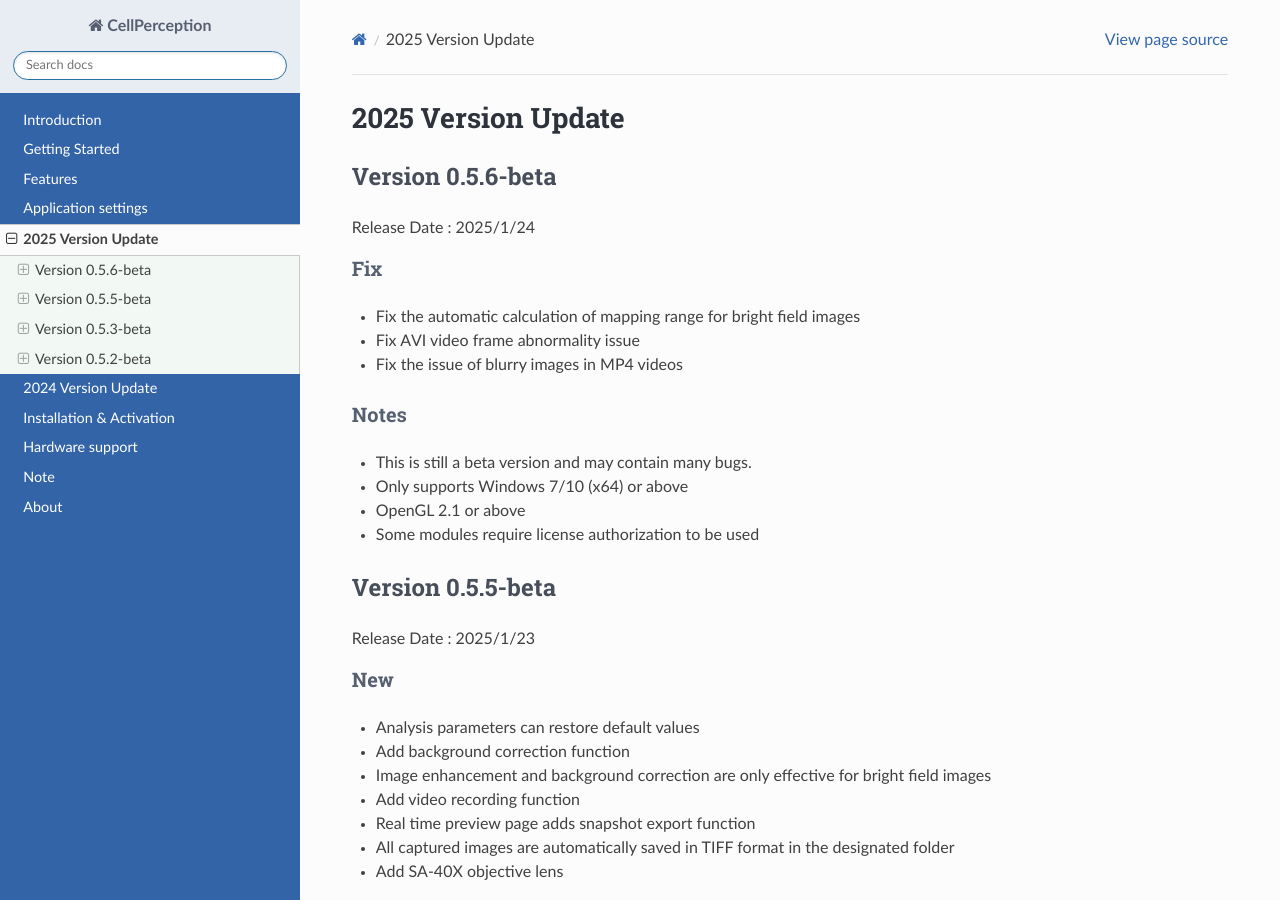
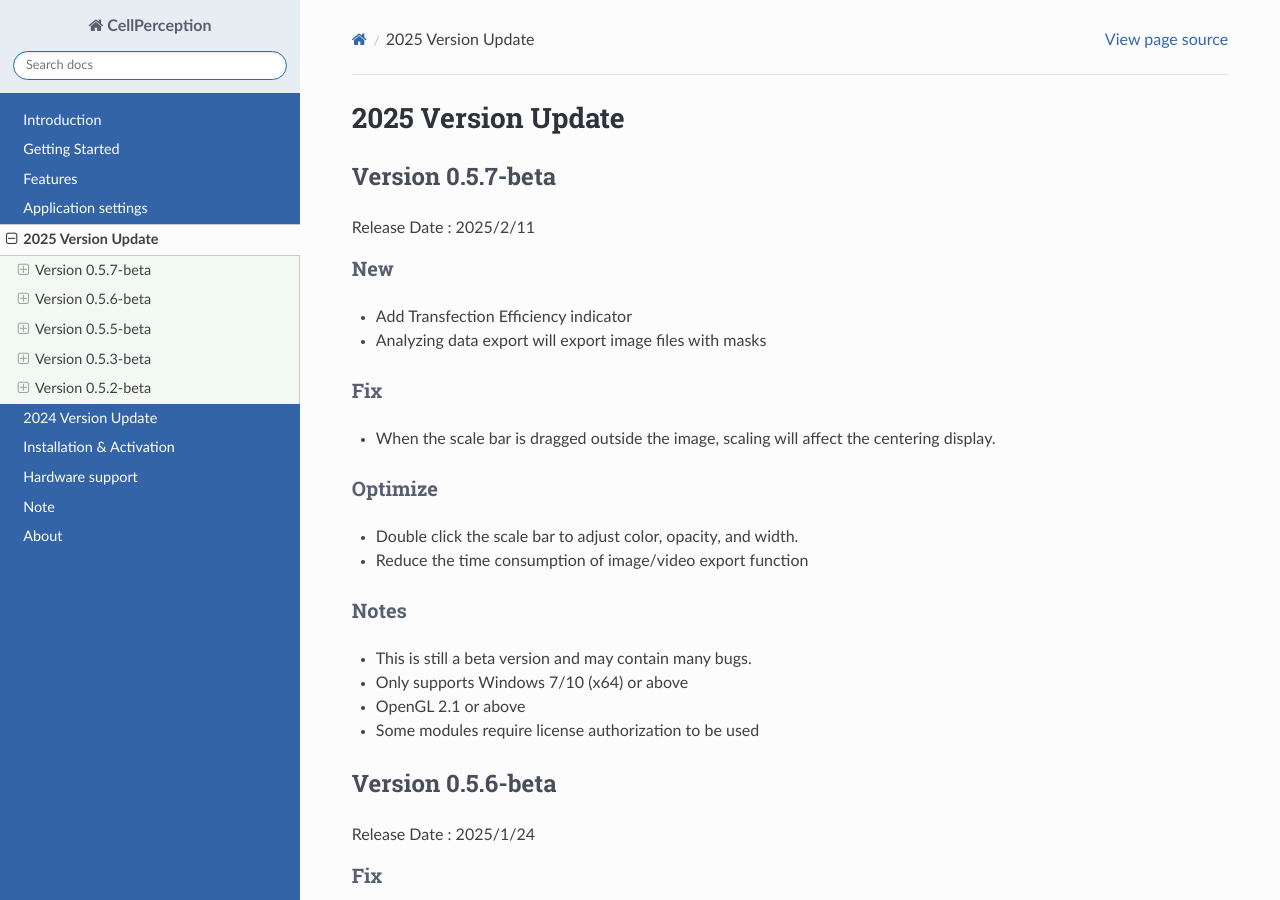
Before and after one commit to yangtong93/living-cell-docs, a Sphinx documentation site: the page built from source/user_guide/upgrade2025.md, in a window 1280 px wide and 900 px high. Built offline with Sphinx 7.4.7 and the Read the Docs theme 3.1.0, drawn with Linux system fonts in a browser that asks for light colours; pages that are not in the unit, such as notebooks, are missing from menus.

Commit message:
feature: 0.5.7-beta

```diff
--- a/source/user_guide/upgrade2025.md
+++ b/source/user_guide/upgrade2025.md
@@ -1,4 +1,28 @@
 # 2025 Version Update
+
+## Version 0.5.7-beta
+
+Release Date : 2025/2/11
+
+### New
+* Add Transfection Efficiency indicator
+* Analyzing data export will export image files with masks
+
+
+### Fix
+* When the scale bar is dragged outside the image, scaling will affect the centering display.
+
+
+### Optimize
+* Double click the scale bar to adjust color, opacity, and width.
+* Reduce the time consumption of image/video export function
+
+### Notes
+* This is still a beta version and may contain many bugs.
+* Only supports Windows 7/10 (x64) or above
+* OpenGL 2.1 or above
+* Some modules require license authorization to be used
+
 
 ## Version 0.5.6-beta
 
```
Also changed, not shown: 1 other file.
